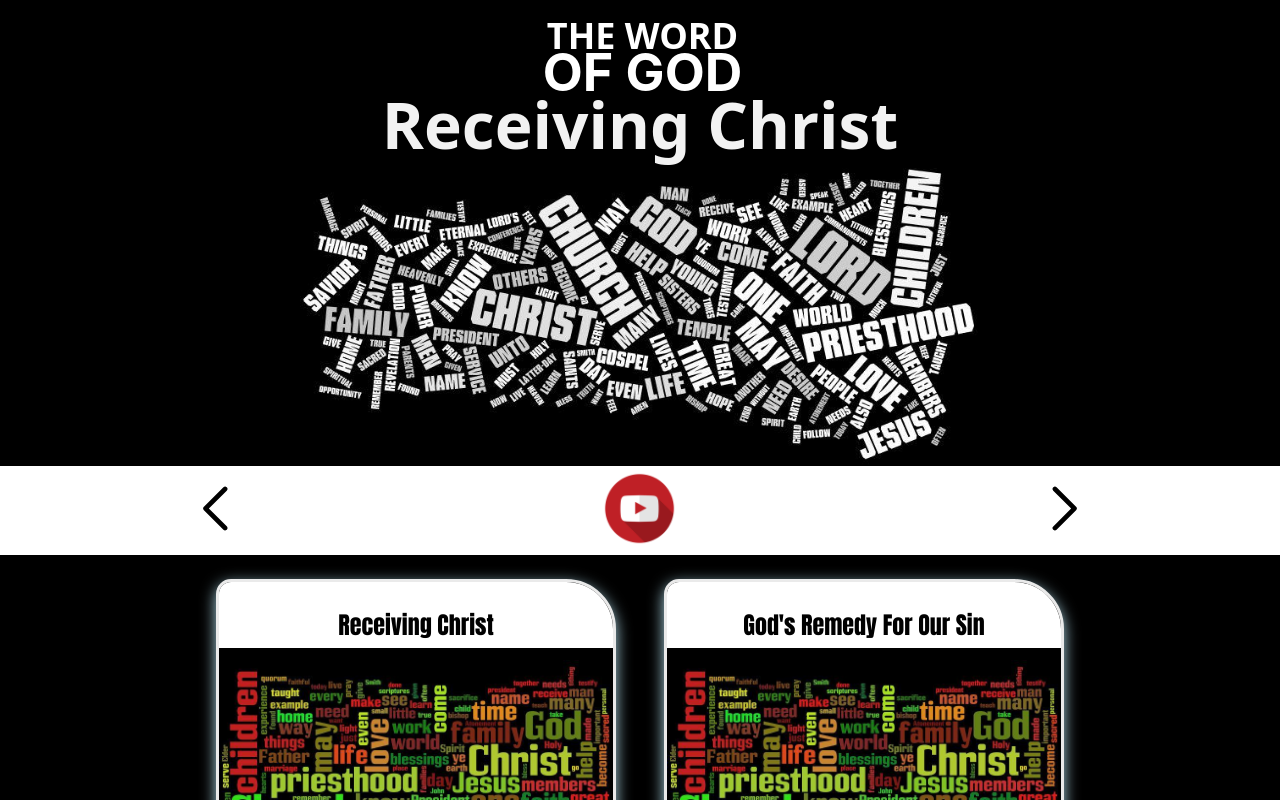
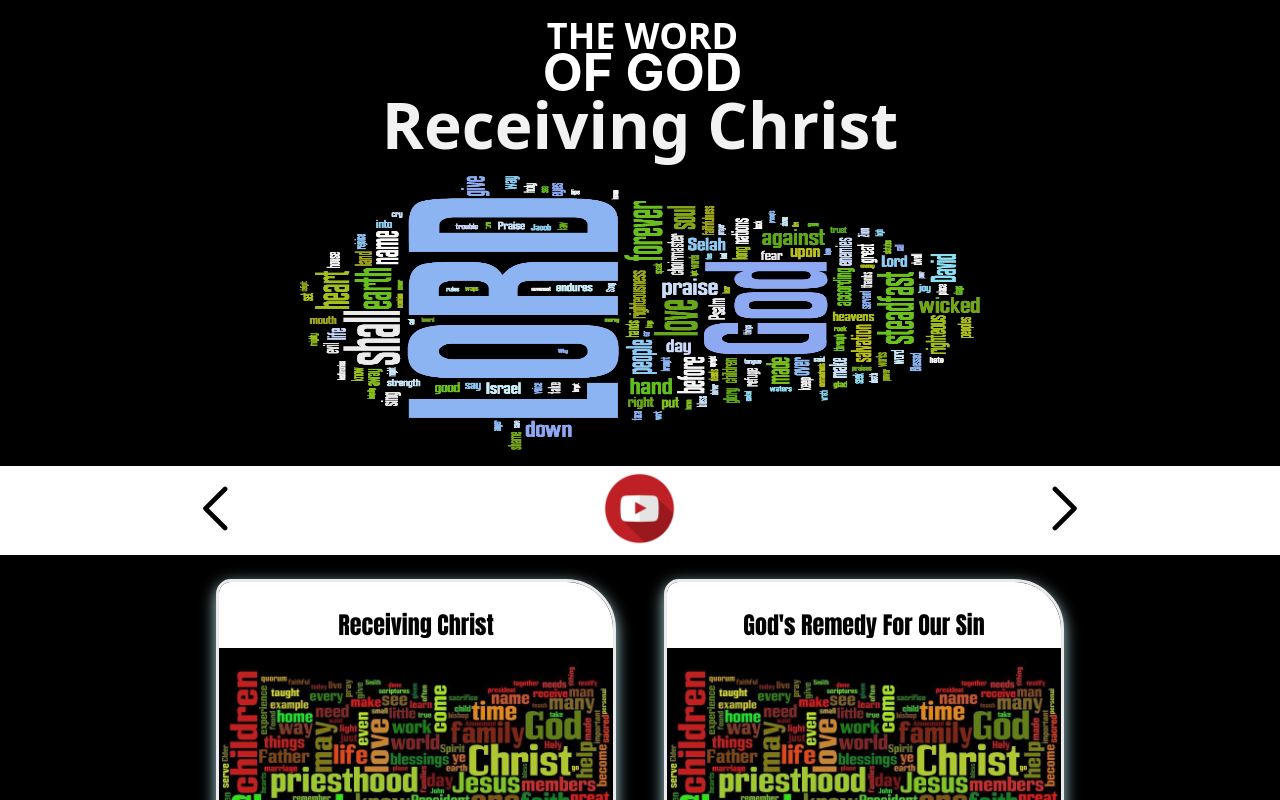
Before and after one commit to jnutt367/salvation-guide, a Next.js app: page / in a window 1280 px wide. Shown: the top 800 px of the page. Built offline with nearby package versions, Linux system fonts and the light colour scheme.

Commit message:
Update index.js

```diff
--- a/pages/index.js
+++ b/pages/index.js
@@ -26,7 +26,7 @@ export default function Home() {
          <div  className={styles.image}>
 
        <Image
-                                src="/New-Wordle-9.jpeg"
+                                src="/receiving_christ.png"
                                 alt="Jesus wordle"
                                 height={900}
                                 width={2000}
```
